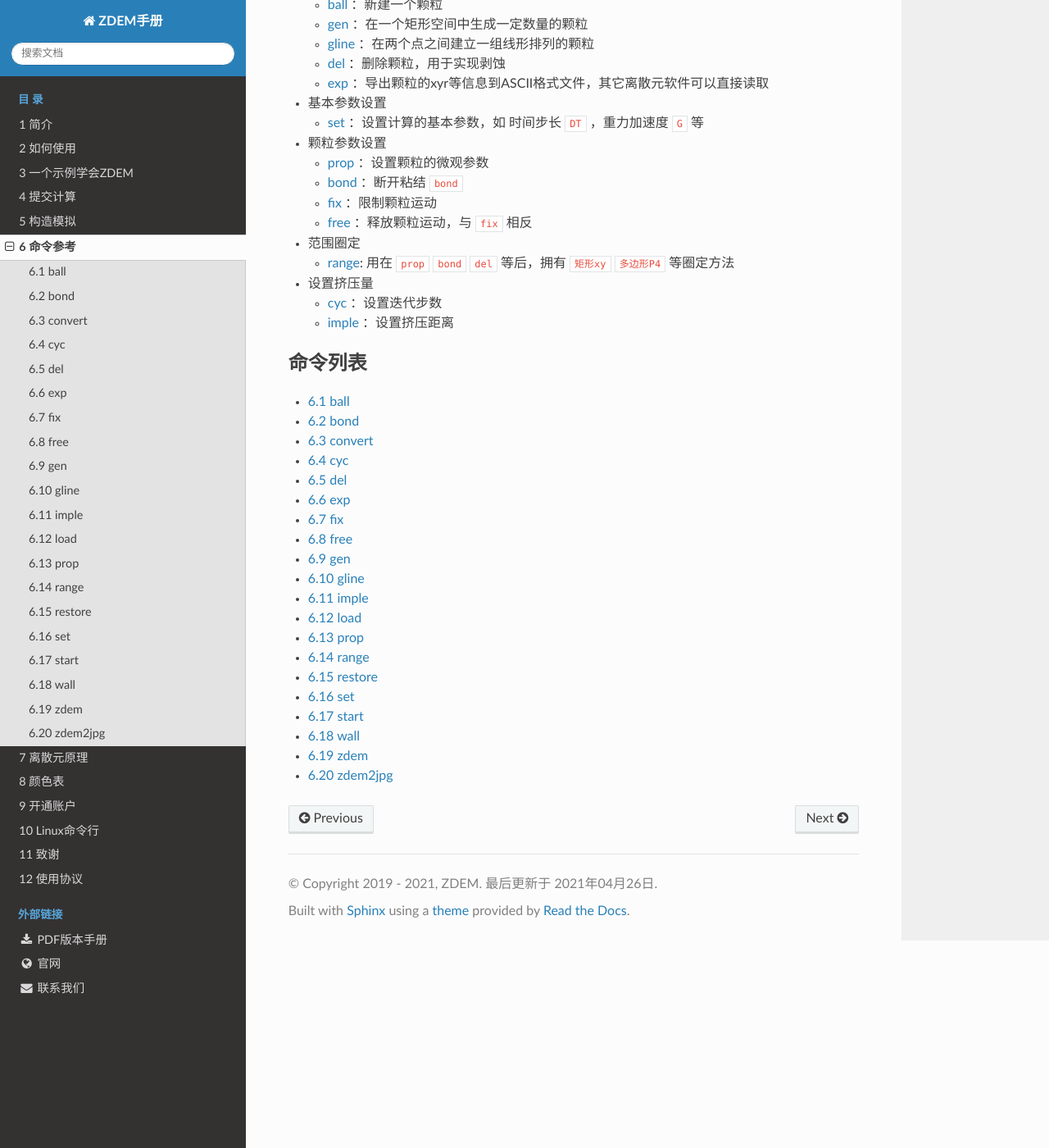
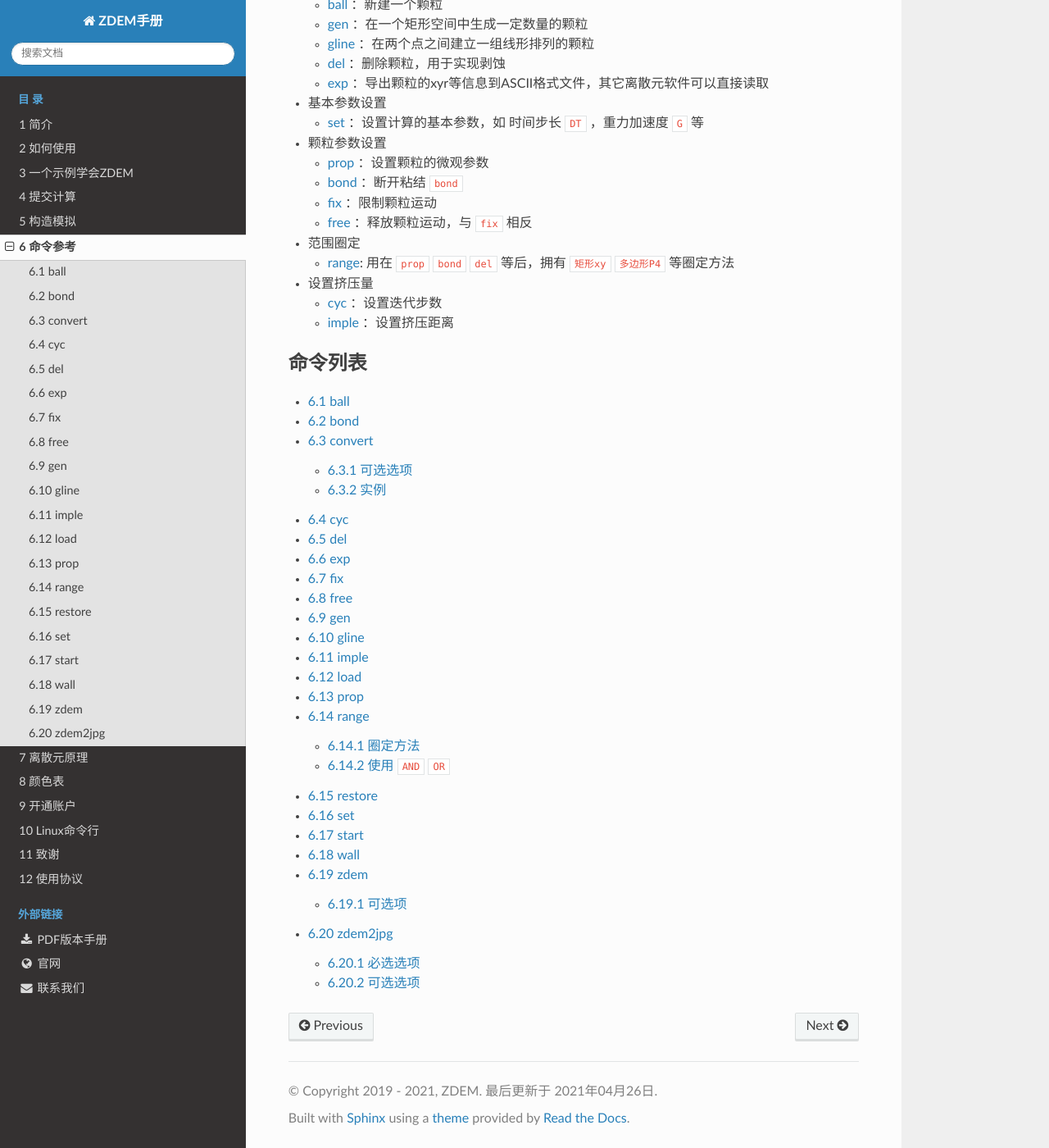
Before and after one commit to geovbox/zdem_doc, a Sphinx documentation site: the page built from source/cmd/index.rst, in a window 1280 px wide and 1400 px high, scrolled down 975 px. Shown: the whole window at 82% size. Built offline with Sphinx 7.4.7 and the Read the Docs theme 2.0.0, drawn with Linux system fonts in a browser that asks for light colours; comment, search, counter and statistics services are not loaded.

```diff
--- a/source/cmd/index.rst
+++ b/source/cmd/index.rst
@@ -73,7 +73,7 @@
    \setcounter{secnumdepth}{0}
 
 .. toctree::
-   :maxdepth: 1
+   :maxdepth: 2
    :caption: 命令列表
 
    ball
--- a/source/conf.py
+++ b/source/conf.py
@@ -96,7 +96,7 @@
 # -- Options for LaTeX output ---------------------------------------------
 latex_engine = "xelatex"
 latex_documents = [
-    (master_doc, 'zdem_doc.tex', "{} v{}".format(project, version), author, 'ctexbook'),
+    (master_doc, 'zdem_doc.tex', "{} {}".format(project, version), author, 'ctexbook'),
 ]
 latex_logo = None
 latex_toplevel_sectioning = 'chapter'
@@ -104,7 +104,7 @@
 latex_elements = {
     'papersize' : 'a4paper',
     'pointsize' : '11pt',
-    'extraclassoptions' : 'UTF8,twoside,punct=CCT',
+    'extraclassoptions' : 'UTF8,oneside,punct=CCT',
     'preamble'  : r'\input{zdem_style.sty}',
     'figure_align' : 'H',
     'geometry'  : r'\usepackage[top=3.0cm, bottom=2.0cm, left=3.5cm, right=2.5cm]{geometry}',
--- a/source/struct/index.rst
+++ b/source/struct/index.rst
@@ -10,6 +10,8 @@
    \setcounter{secnumdepth}{0}
 
 .. toctree::
+   :maxdepth: 2
+   :caption: 构造模拟
 
    syn_erosion/index
    syn_sedimentaion/index
--- a/source/theory/index.rst
+++ b/source/theory/index.rst
@@ -17,6 +17,8 @@
    \setcounter{secnumdepth}{0}
 
 .. toctree::
+   :maxdepth: 2
+   :caption: 离散元原理
 
    miniDEM/index
    updatepostion/index
```
